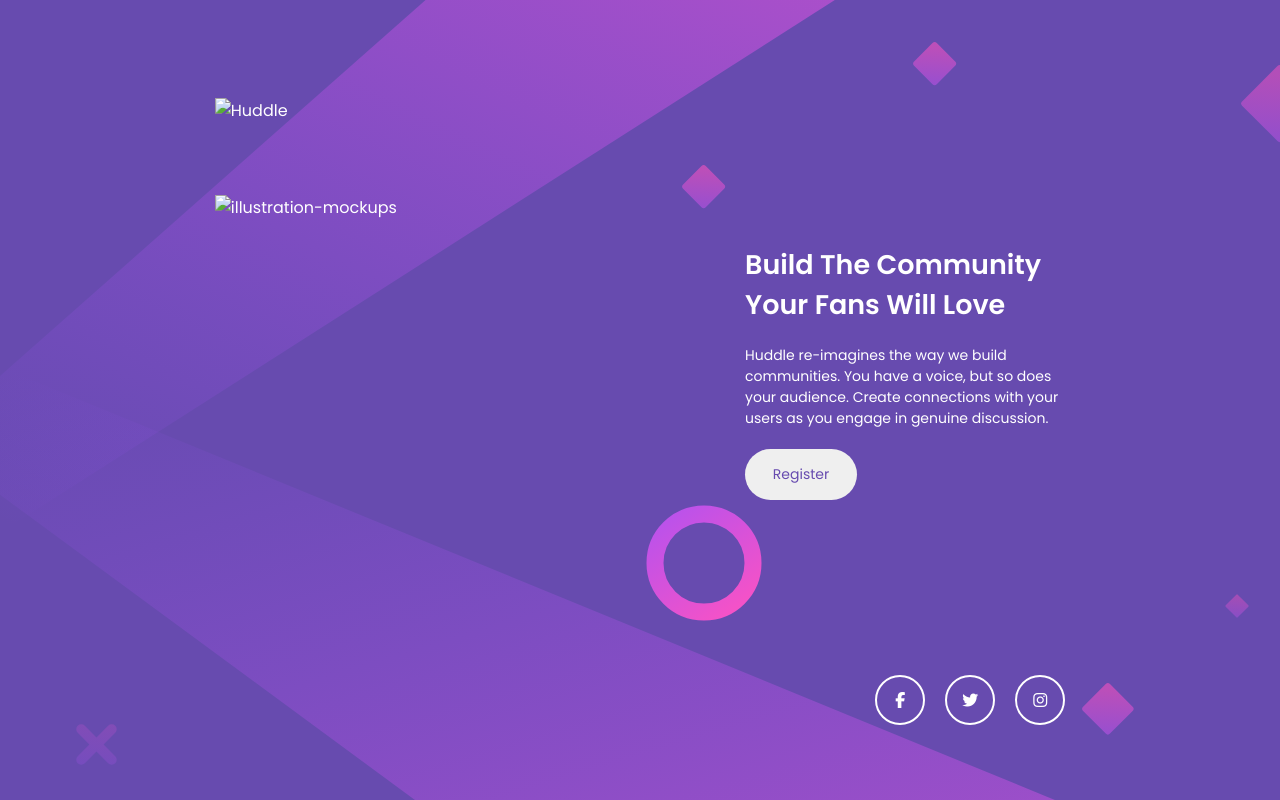
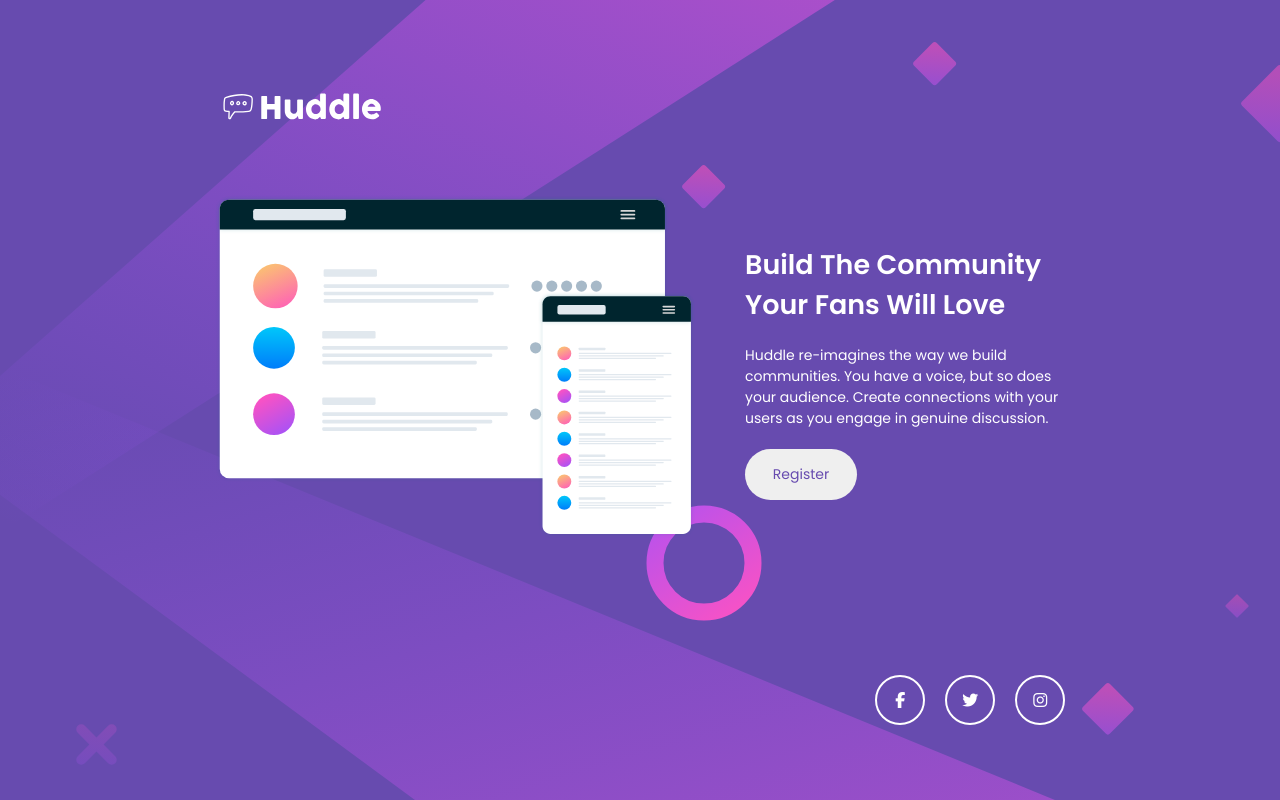
Before and after one commit to esdrasspessoa/landingPage, a plain HTML site: page index.html in a window 1280 px wide. Drawn offline with Linux system fonts and the light colour scheme; the site is published under a folder, as on GitHub Pages, so addresses that start at the root find nothing.

Commit message:
Update index.html

```diff
--- a/index.html
+++ b/index.html
@@ -17,13 +17,13 @@
   <main class="main">
 
     <header class="header">
-        <img src="/images/logo.svg" alt="Huddle">
+        <img src="./images/logo.svg" alt="Huddle">
     </header>
 
     <section class="section">
 
       <div class="box1">
-        <img src="/images/illustration-mockups.svg" alt="illustration-mockups">
+        <img src="./images/illustration-mockups.svg" alt="illustration-mockups">
       </div>
 
       <div class="box2">
```
